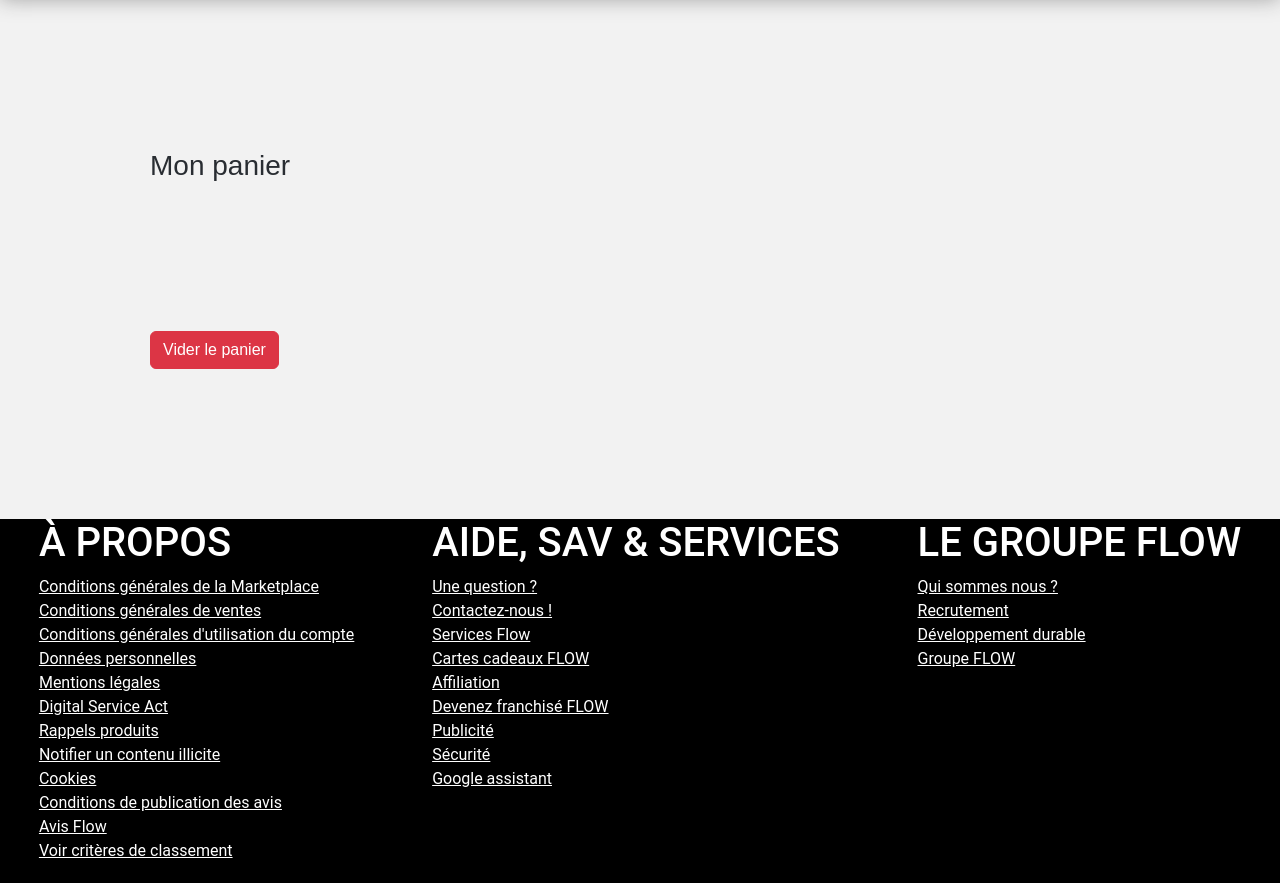
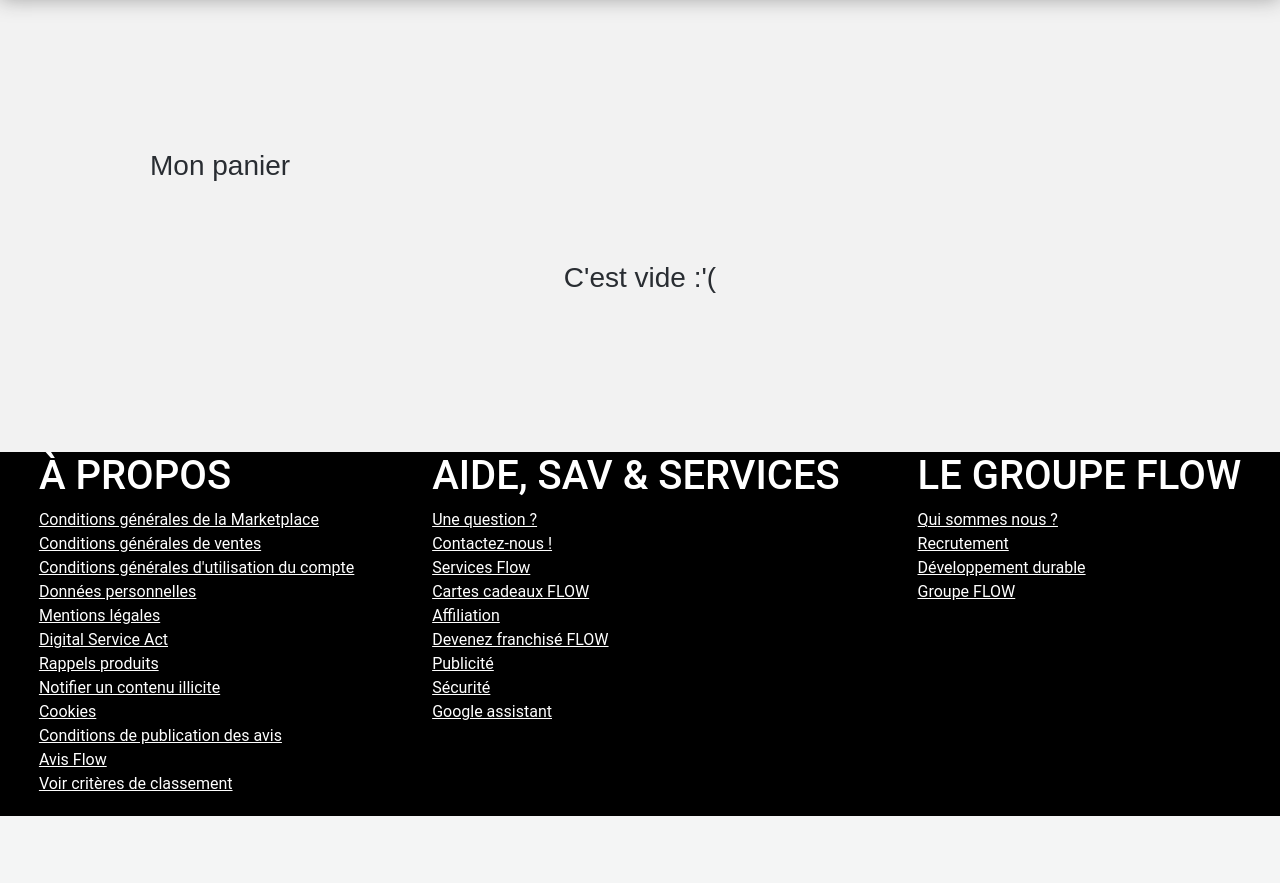
Before and after one commit to Davosthecool/Shopping-website-simulation, a Symfony app: template app/templates/panier/index.html.twig in a window 1280 px wide. Shown: the part 131-1014 px from the top of the page. After the commit the page ends 947 px from the top, so only its background shows below. Run offline with Twig, Linux system fonts and the light colour scheme; the template is opened without the code that fills it, so the values that code supplies are empty; some libraries are stand-ins or nearby versions.

Commit message:
mise à jour de panier

```diff
--- a/app/public/styles/panier.css
+++ b/app/public/styles/panier.css
@@ -80,3 +80,17 @@ main{
 .option-quantite *{
     grid-row: 1;
 }
+
+.principale-footer{
+    display: flex;
+    flex-direction: row;
+    margin-top: 40px;
+    justify-content: space-between;
+}
+
+.vide{
+    display: flex;
+    justify-content: center;
+    align-items: center;
+    width: 100%;
+}
--- a/app/templates/panier/index.html.twig
+++ b/app/templates/panier/index.html.twig
@@ -11,6 +11,7 @@
             <h3>Mon panier</h3>
         </div>
         <div class="principale-main">
+            {% if (panier|length > 0) %}
             <div class="product-list">
                 {% for produit in panier%}
                     <div  class="produit">
@@ -38,11 +39,18 @@
                     </div>
                 {% endfor %}
             </div>
+
+            <div class="principale-footer">
+                <a href="{{ path("app_valider_panier") }}" class="btn btn-success">Valider le panier</a>
+                <a href="{{ path("app_vider_panier", ) }}" class="btn btn-danger">Vider le panier</a>
+            </div>
+            {% else %}
+            <div class="vide">
+                <h3>C'est vide :'(</h3>
+            </div>
+            {% endif %}
         </div>
-        <div class="principale-footer">
-            <a href="" class="btn btn-danger">Vider le panier</a>
-            <a href="" class="btn btn-check">Valider le panier</a>
-        </div>
+
     </div>
 </main>
 {% endblock %}
```
Also changed, not shown: app/src/Controller/PanierController.php (+41 -2 lines).
